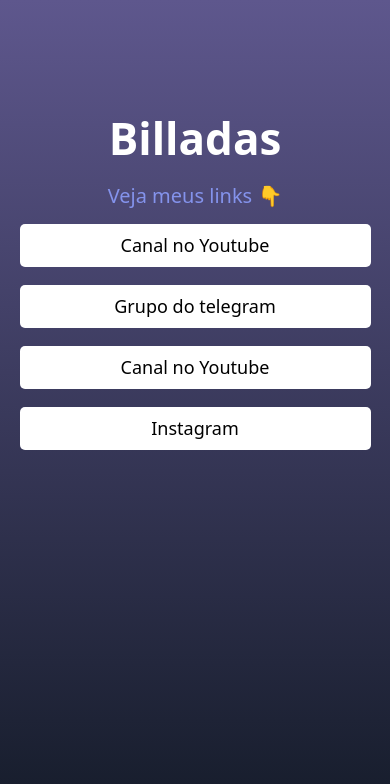
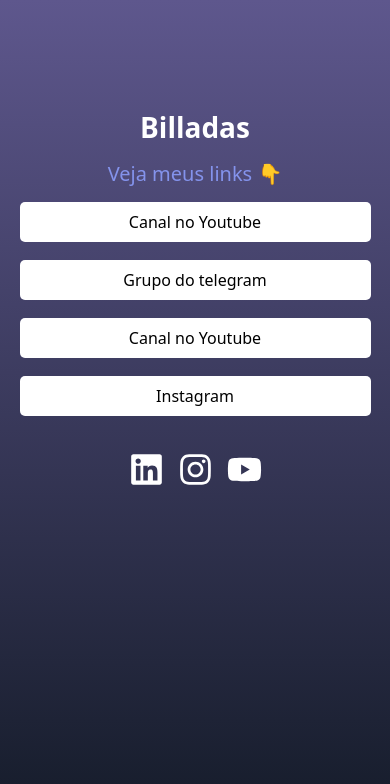
Before and after one commit to curioussdev/devLink, a React (Vite) app: page / in a window 390 px wide. Shown: the top 784 px of the page. Built offline with nearby package versions, Linux system fonts and the light colour scheme.

Commit message:
add social icons

```diff
--- a/package.json
+++ b/package.json
@@ -11,6 +11,7 @@
   "dependencies": {
     "react": "^18.2.0",
     "react-dom": "^18.2.0",
+    "react-icons": "^4.7.1",
     "react-router-dom": "^6.4.3"
   },
   "devDependencies": {
--- a/src/Pages/Home/home.css
+++ b/src/Pages/Home/home.css
@@ -44,3 +44,33 @@
     line-height: 150%;
     color: #000;
 }
+
+footer{
+    display: flex;
+    justify-content: center;
+    gap: 14px;
+    margin: 18px 0;
+}
+
+
+@media screen and (max-width: 550px){
+    .home-container h1{
+        font-size: 28px;
+        text-align: center;
+    }
+
+    .link-text{
+        font-size: 16px;
+    }
+}
+
+@media screen and (max-width: 360px){
+    .home-container h1{
+        font-size: 24px;
+        text-align: center;
+    }
+
+    .link-text{
+        font-size: 14px;
+    }
+}
--- a/src/Pages/Home/index.jsx
+++ b/src/Pages/Home/index.jsx
@@ -1,4 +1,7 @@
 import './home.css'
+
+import { IconsSocial } from '../../components/Icons-Social';
+import { FaInstagram, FaLinkedin, FaYoutube} from 'react-icons/fa'
 
 export default function Home(){
     return(
@@ -31,6 +34,19 @@
                     </a>
                 </section>
 
+                <footer>
+                    <IconsSocial url="https://www.linkedin.com/in/curioussdev/" >
+                        <FaLinkedin size={35} color="#FFF"/>
+                    </IconsSocial>
+
+                    <IconsSocial url="https://www.instagram.com/_thebill/" >
+                        <FaInstagram  size={35} color="#FFF"/>
+                    </IconsSocial>
+
+                    <IconsSocial url="https://www.youtube.com/@curiousdev1056" >
+                        <FaYoutube size={35} color="#FFF"/>
+                    </IconsSocial>
+                </footer>
 
             </main>
         </div>
--- /dev/null
+++ b/src/components/Icons-Social/index.jsx
@@ -0,0 +1,9 @@
+import './social.css'
+
+export function IconsSocial({children, url}){
+    return(
+        <a className="social" href={url} rel="noopener noreferrer" target="_blank">
+            {children}
+        </a>
+    )
+}
--- /dev/null
+++ b/src/components/Icons-Social/social.css
@@ -0,0 +1,7 @@
+.social svg{
+    transition: trasnform 0.5s;
+}
+
+.social svg:hover{
+    transform: scale(1.05);
+}
```
Also changed, not shown: 1 other file (tests, documents, lock files or other folders).
